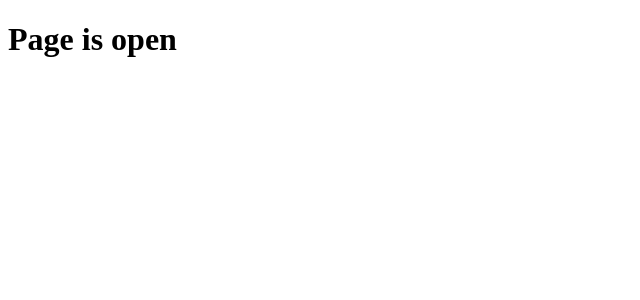
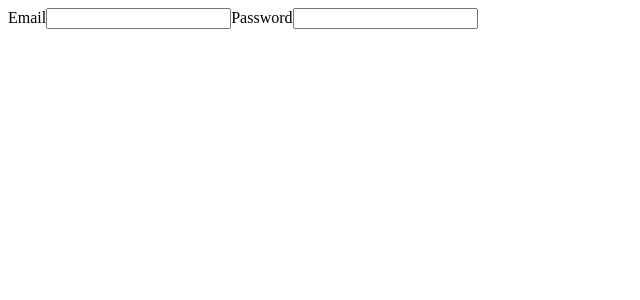
Before and after one commit to gregorymacat/CartoonListV2, a React app: page / in a window 1280 px wide. Shown: the top 300 px of the page, without its empty margins (0-640 px from the left). Built offline with nearby package versions, Linux system fonts and the light colour scheme; the HTML template or start-up script is replaced by a standard one.

Commit message:
Added more basic components

```diff
--- /dev/null
+++ b/src/app.jsx
@@ -0,0 +1,18 @@
+import React from 'react';
+import LandingPage from './components/Landing/LandingPage.jsx';
+
+class App extends React.Component {
+  constructor(props) {
+    super();
+  }
+
+  render () {
+    return (
+      <React.Fragment>
+        <LandingPage/>
+      </React.Fragment>
+    )
+  }
+}
+
+export default App;
--- /dev/null
+++ b/src/components/Landing/LandingPage.jsx
@@ -0,0 +1,18 @@
+import React from 'react';
+
+function LandingPage (props) {
+  return (
+    <div>
+      <form>
+        <label>Email</label>
+        <input id="user-email" type="text">
+        </input>
+        <label>Password</label>
+        <input id="user-pass" type="text">
+        </input>
+      </form>
+    </div>
+  )
+}
+
+export default LandingPage;
--- /dev/null
+++ b/src/components/Nav/Navbar.jsx
@@ -0,0 +1 @@
+import React from 'react';
--- a/src/index.js
+++ b/src/index.js
@@ -1,7 +1,8 @@
 import React from 'react';
 import ReactDOM from 'react-dom';
+import App from './app.jsx';
 
 ReactDOM.render(
-  <h1>Page is open</h1>,
+  <App/>,
   document.getElementById('app')
 );
```
Also changed, not shown: 3 other files (tests, documents, lock files or other folders).
